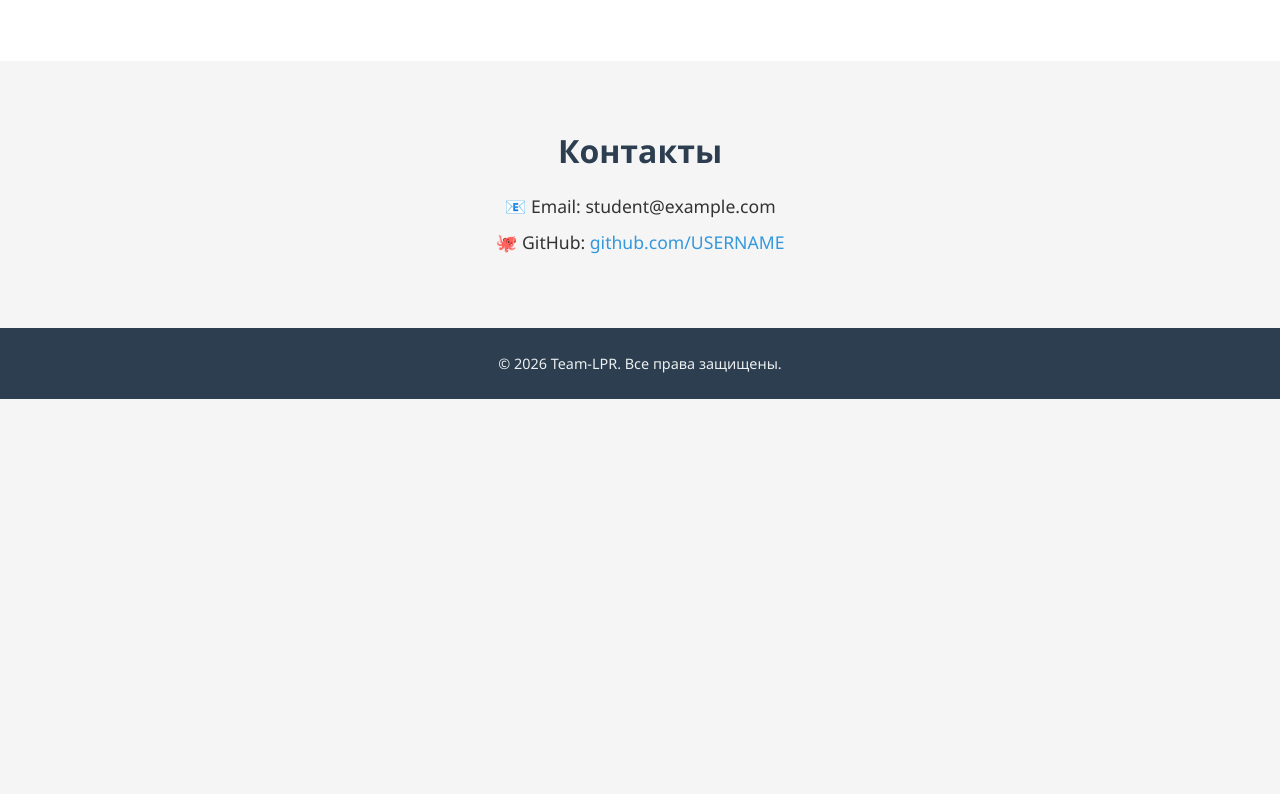
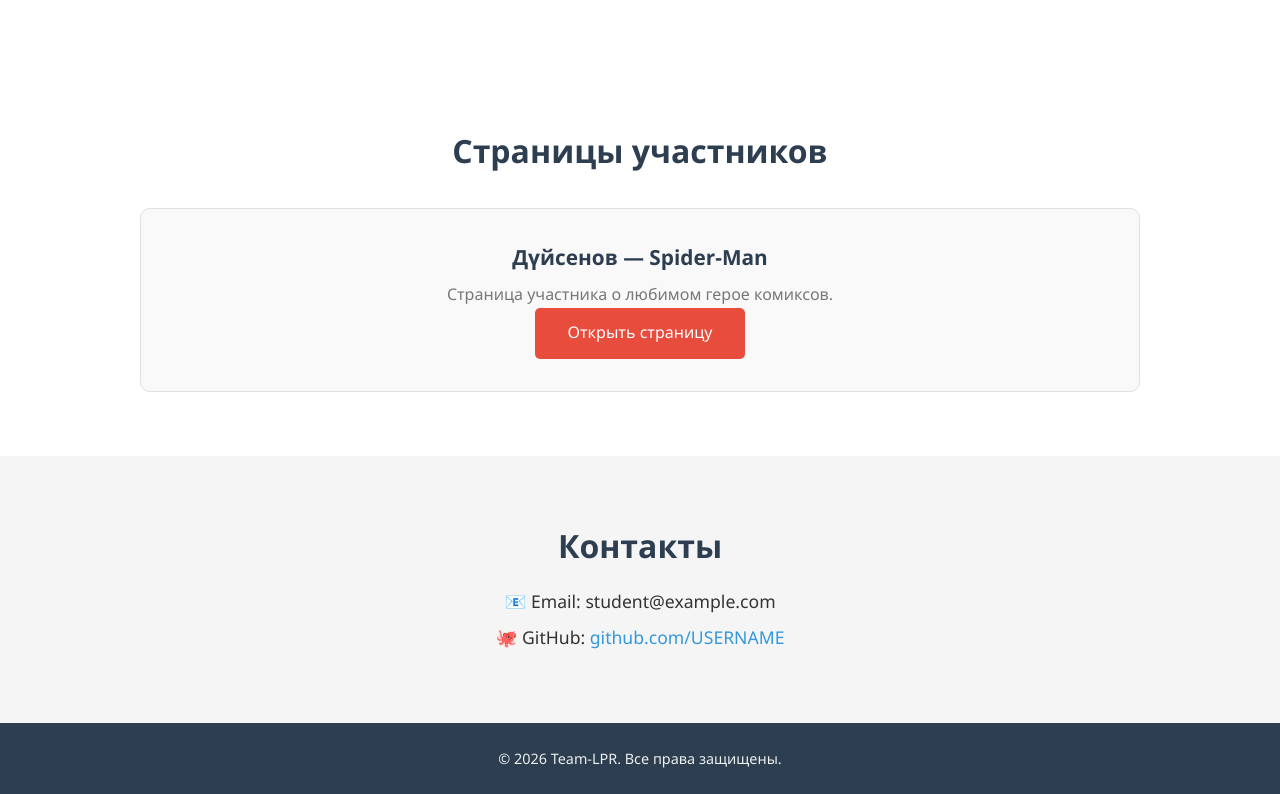
Before and after one commit to xopqud1/Team-LPR, a plain HTML site: page index.html in a window 1280 px wide. Shown: the part 1077-1871 px from the top of the page. Before the commit the page ends 1476 px from the top, so only its background shows below. Drawn offline with Linux system fonts and the light colour scheme.

Commit message:
Қатысушылар беттеріне сілтемелер қосылды

```diff
--- a/index.html
+++ b/index.html
@@ -14,6 +14,7 @@
                 <li><a href="#home">Главная</a></li>
                 <li><a href="#about">О нас</a></li>
                 <li><a href="#projects">Проекты</a></li>
+                <li><a href="#participants">Участники</a></li>
                 <li><a href="#contact">Контакты</a></li>
             </ul>
         </nav>
@@ -56,6 +57,17 @@
             </div>
         </section>
 
+        <section id="participants" class="projects" aria-labelledby="participants-title">
+            <h2 id="participants-title">Страницы участников</h2>
+            <div class="project-cards">
+                <article class="card">
+                    <h3>Дүйсенов — Spider-Man</h3>
+                    <p>Страница участника о любимом герое комиксов.</p>
+                    <a class="btn" href="Duisenov-favorite-hero.html">Открыть страницу</a>
+                </article>
+            </div>
+        </section>
+
         <section id="contact" class="contact">
             <h2>Контакты</h2>
             <p>📧 Email: student@example.com</p>
```
